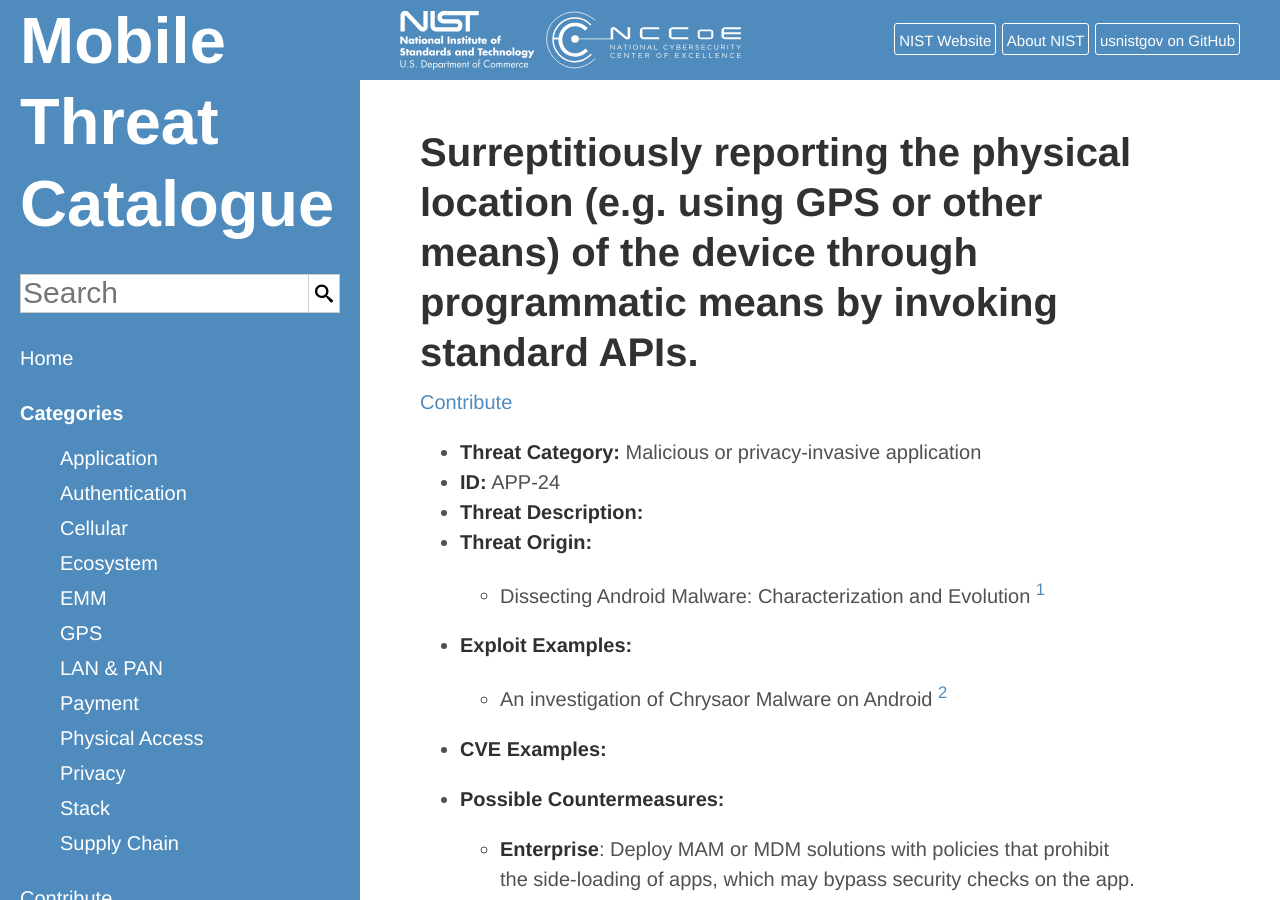
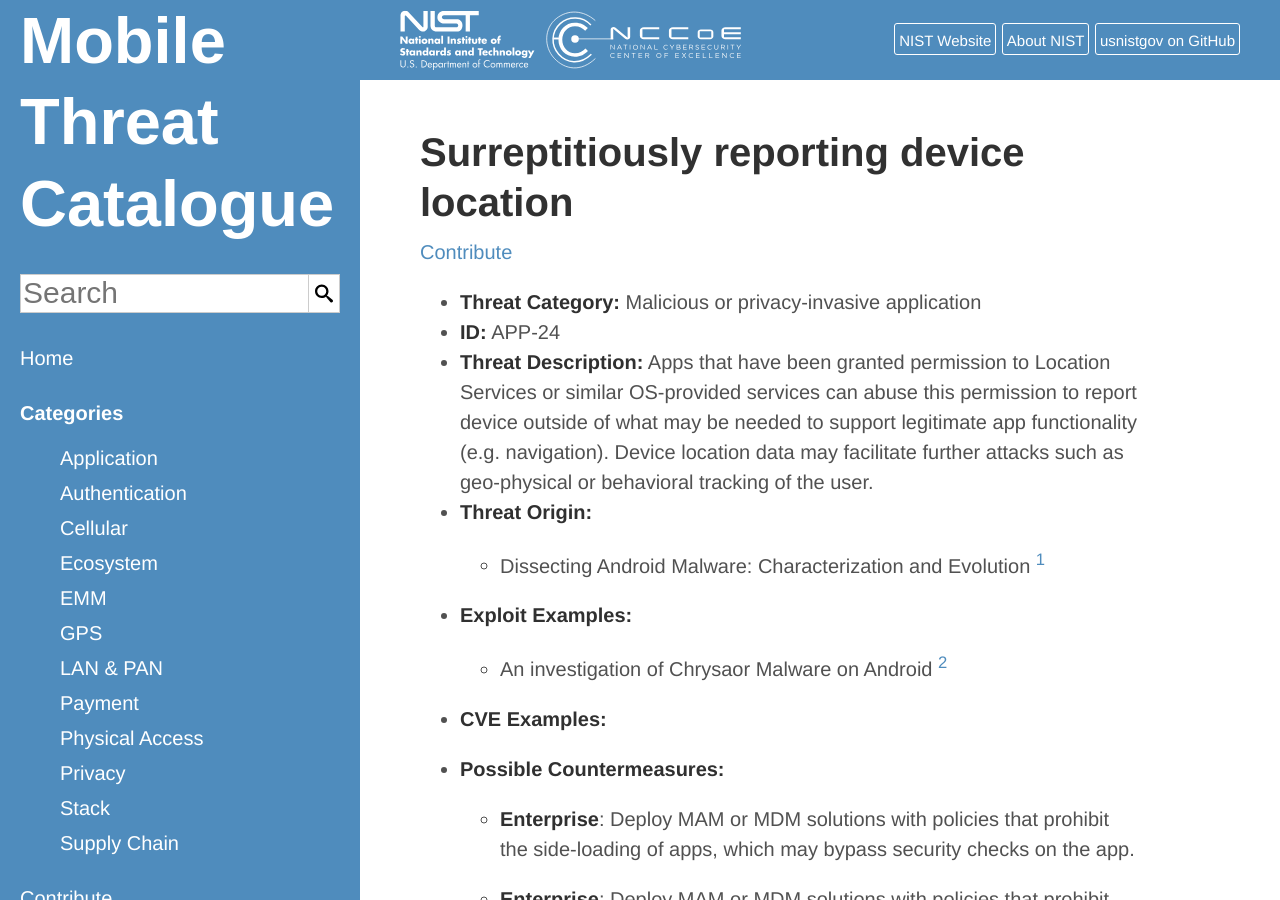
Before and after one commit to usnistgov/mobile-threat-catalogue, a Jekyll site: the page built from _application-threats/APP-24.md, in a window 1280 px wide and 900 px high. Built offline with Jekyll 4.4.1, drawn with Linux system fonts in a browser that asks for light colours.

Commit message:
#238 updated title and description

```diff
--- a/_application-threats/APP-24.md
+++ b/_application-threats/APP-24.md
@@ -2,7 +2,8 @@
     layout: threat
     ThreatCategory: "Malicious or privacy-invasive application"
     ID: APP-24
-    Threat: "Surreptitiously reporting the physical location (e.g. using GPS or other means) of the device through programmatic means by invoking standard APIs."
+    Threat: "Surreptitiously reporting device location"
+    ThreatDescription: "Apps that have been granted permission to Location Services or similar OS-provided services can abuse this permission to report device outside of what may be needed to support legitimate app functionality (e.g. navigation). Device location data may facilitate further attacks such as geo-physical or behavioral tracking of the user."
     ThreatOrigin: "Dissecting Android Malware: Characterization and Evolution [^85]"
     ExploitExample:
         - "An investigation of Chrysaor Malware on Android [^AndroidDevBlog-1]"
```
